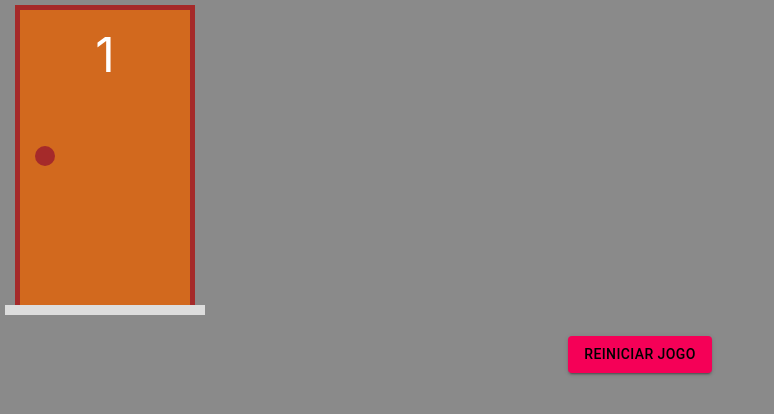
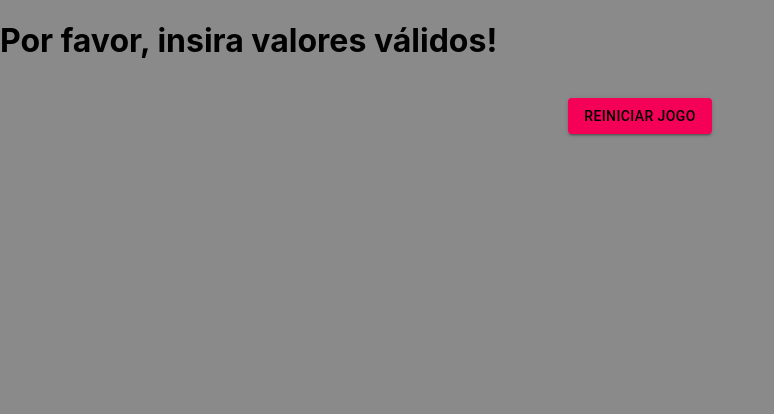
Before and after one commit to edsoncarlosdvp/cod3r-cursos-leonardo-leitao, a Next.js app in the folder game-doors/: page /game/1/1 in a window 1280 px wide. Shown: the top 414 px of the page, without its empty margins (0-774 px from the left). Built offline with nearby package versions, Linux system fonts and the light colour scheme.

Commit message:
Finished

```diff
--- a/game-doors/src/pages/game/[doors]/[haveGif].tsx
+++ b/game-doors/src/pages/game/[doors]/[haveGif].tsx
@@ -9,7 +9,16 @@ import { useRouter } from 'next/router'
 
 export default function Game(): JSX.Element {
     const router = useRouter()
+    const [validate, setValidate] = useState(false)
     const [doors, setDoors] = useState([])
+
+    useEffect(() => {
+        const doors = router.query.doors
+        const haveGif = router.query.haveGif
+        const doorsValidate = doors >= 3 && doors <= 50
+        const haveGifValidate = haveGif >= 1 && haveGif <= doors
+        setValidate(doorsValidate && haveGifValidate)
+    }, [doors])
 
     useEffect(() => {
         const doors = router.query.doors
@@ -30,7 +39,7 @@ export default function Game(): JSX.Element {
     return (
         <Container>
             <Content>
-                {renderDoors()}
+                {validate ? renderDoors() : <h1>Por favor, insira valores válidos!</h1>}
             </Content>
             <NavigationBar>
                 <Link href="/">
```
